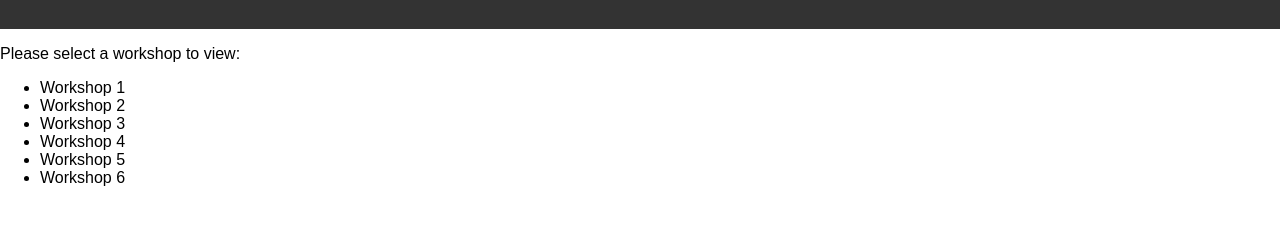
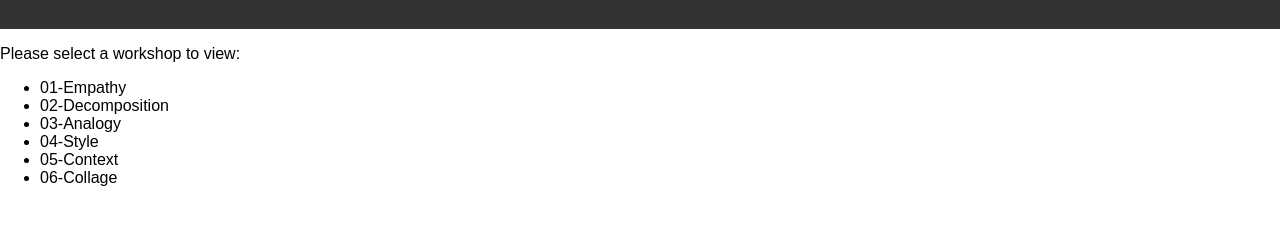
Before and after one commit to ana571/ExperienceDesign, a plain HTML site: page index.html in a window 1280 px wide. Shown: the part 71-296 px from the top of the page. Drawn offline with Linux system fonts and the light colour scheme.

```diff
--- a/index.html
+++ b/index.html
@@ -14,12 +14,12 @@
     <div id="workshop-selection">
         <p>Please select a workshop to view:</p>
         <ul>
-            <li onclick="redirectToGallery(1)">Workshop 1</li>
-            <li onclick="redirectToGallery(2)">Workshop 2</li>
-            <li onclick="redirectToGallery(3)">Workshop 3</li>
-            <li onclick="redirectToGallery(4)">Workshop 4</li>
-            <li onclick="redirectToGallery(5)">Workshop 5</li>
-            <li onclick="redirectToGallery(6)">Workshop 6</li>
+            <li onclick="showWorkshop(1)">01-Empathy</li>
+                <li onclick="showWorkshop(2)">02-Decomposition</li>
+                <li onclick="showWorkshop(3)">03-Analogy</li>
+                <li onclick="showWorkshop(4)">04-Style</li>
+                <li onclick="showWorkshop(5)">05-Context</li>
+                <li onclick="showWorkshop(6)">06-Collage</li>
         </ul>
     </div>
 
```
